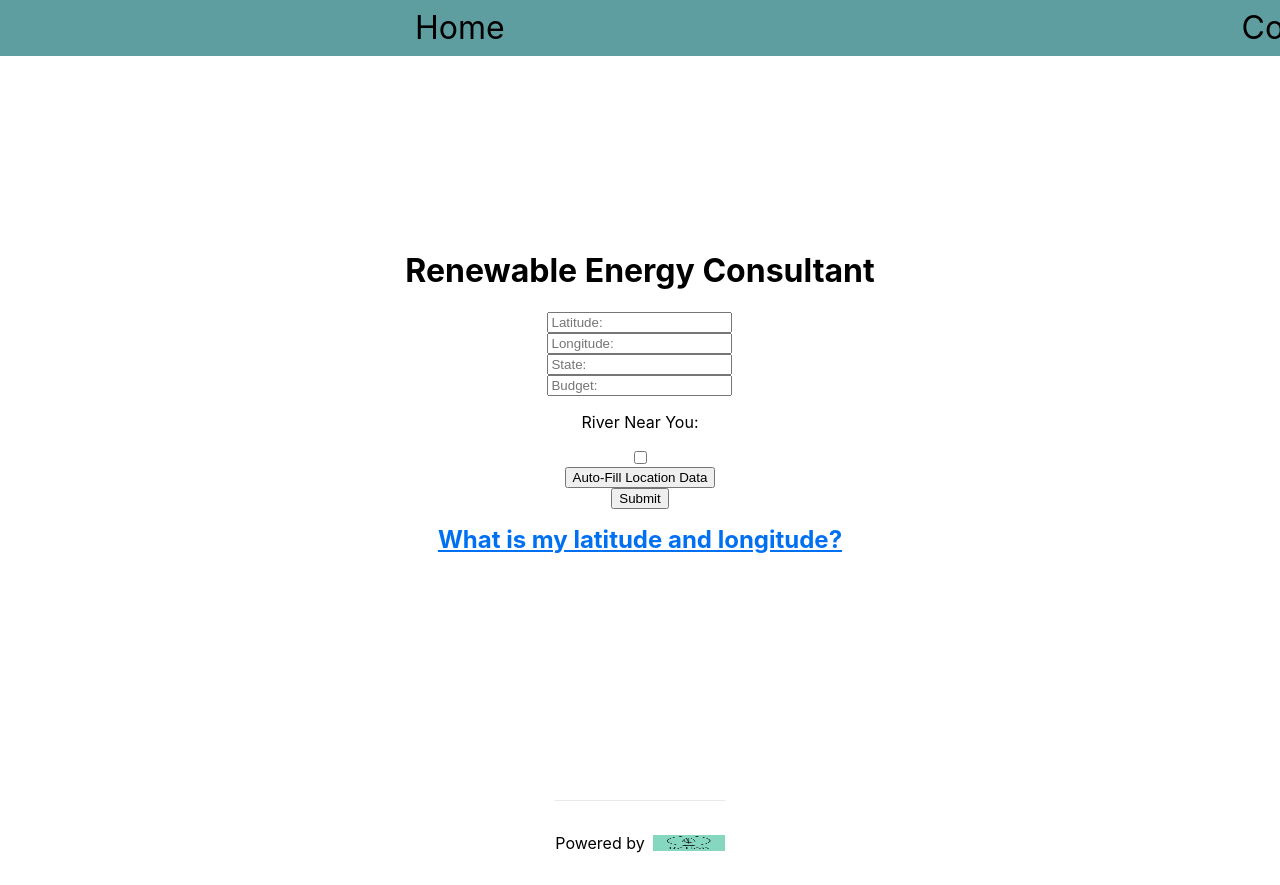
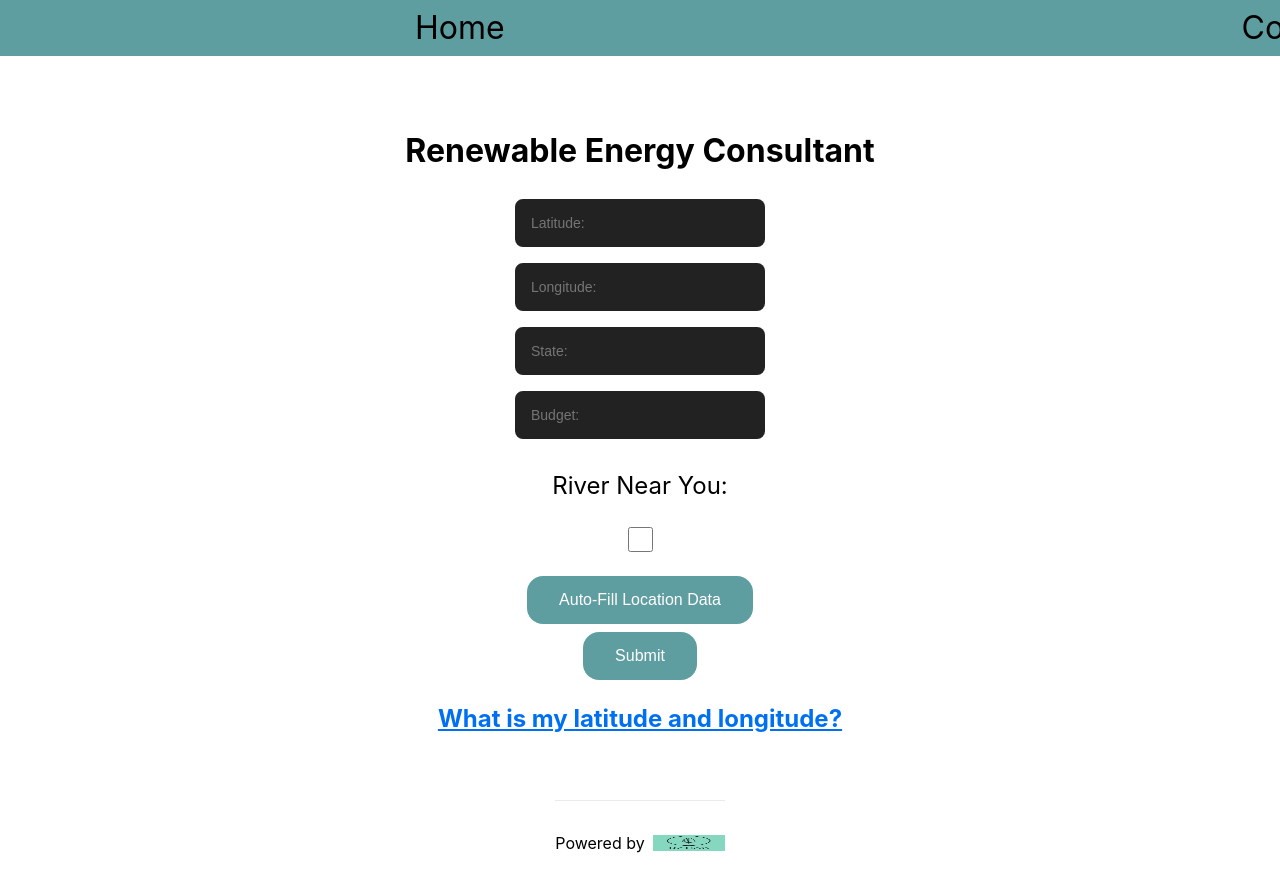
Before and after one commit to jeevsanp1/uberhack, a Next.js app in the folder re-con/: page /application in a window 1280 px wide. Built offline with nearby package versions, Linux system fonts and the light colour scheme.

Commit message:
i have to gitpush

```diff
--- a/re-con/pages/application.js
+++ b/re-con/pages/application.js
@@ -3,6 +3,7 @@ import Head from 'next/head'
 import Image from 'next/image'
 import { useState } from 'react'
 import styles from '../styles/Home.module.css'
+
 import Output from './output'
 
 export default function App() {
@@ -68,20 +69,20 @@ export default function App() {
           </Head>
 
           <main className={styles.main}>
-            <h1 className={styles.apptitle}>
+            <h1 className={styles.renew}>
                 Renewable Energy Consultant
             </h1>
 
-            <input placeholder="Latitude: " value={lat} onChange={(e) => {
+            <input placeholder="Latitude: " className={styles.Lat} value={lat} onChange={(e) => {
               setLat(e.target.value)
             }} />
-            <input placeholder="Longitude: " value={lng} onChange={(e) => {
+            <input placeholder="Longitude: " className={styles.Lat} value={lng} onChange={(e) => {
               setLng(e.target.value)
             }} />
-            <input placeholder='State: ' value={state} onChange={(e) => {
+            <input placeholder='State: ' className={styles.Lat} value={state} onChange={(e) => {
               setState(e.target.value)
             }} />
-            <input placeholder="Budget: " value={budget} onChange={(e) => {
+            <input placeholder="Budget: " className={styles.Lat} value={budget} onChange={(e) => {
               const x = parseInt(e.target.value);
               if(isNaN(parseInt(e.target.value))) {
                 alert('Invalid Input, must be a number')
@@ -91,12 +92,12 @@ export default function App() {
               }
             }} />
 
-            <p>River Near You: </p> <input type="checkbox" checked={river} onChange={(_) => {
+            <p className={styles.river}>River Near You: </p> <input type="checkbox" className={styles.checkbox} checked={river} onChange={(_) => {
               setRiver(!river)
             }} />
 
-            <button onClick={autoFill}>Auto-Fill Location Data</button>
-            <button onClick={submit}>Submit</button>
+            <button onClick={autoFill} className={styles.Button}>Auto-Fill Location Data</button>
+            <button onClick={submit} className={styles.Button}>Submit</button>
 
           <h1 className={styles.lonfind}><a href='https://www.latlong.net/'>What is my latitude and longitude?</a></h1>
 
--- a/re-con/styles/Home.module.css
+++ b/re-con/styles/Home.module.css
@@ -1,5 +1,6 @@
 .nav {
  background-color: cadetblue;
+ z-index: 15000;
 }
 .ul {
   list-style-type: none;
@@ -159,6 +160,44 @@
   margin-left: 0.5rem;
 }
 
+.Lat{
+  font-size: 14px;
+  position: relative;
+  border: none;
+  appearance: none;
+  background: #222;
+  padding: 2vh;
+  border-radius: 1vh;
+  width: 250px;
+  margin: 1vh;
+}
+.river{
+  font-size: 3vh;
+}
+
+.checkbox{
+  position: relative;
+  left: 0;
+  height: 25px;
+  width: 25px;
+  background-color: #eee;
+  margin-bottom: 5%;
+}
+.renew{
+  margin-top: 10vh;
+}
+.Button{
+  background-color: cadetblue;
+  border: none;
+  color: white;
+  padding: 15px 32px;
+  text-align: center;
+  text-decoration: none;
+  display: inline-block;
+  font-size: 16px;
+  border-radius: 2vh;
+  margin-bottom: 1vh;
+}
 @media (max-width: 600px) {
   .grid {
     width: 100%;
```
